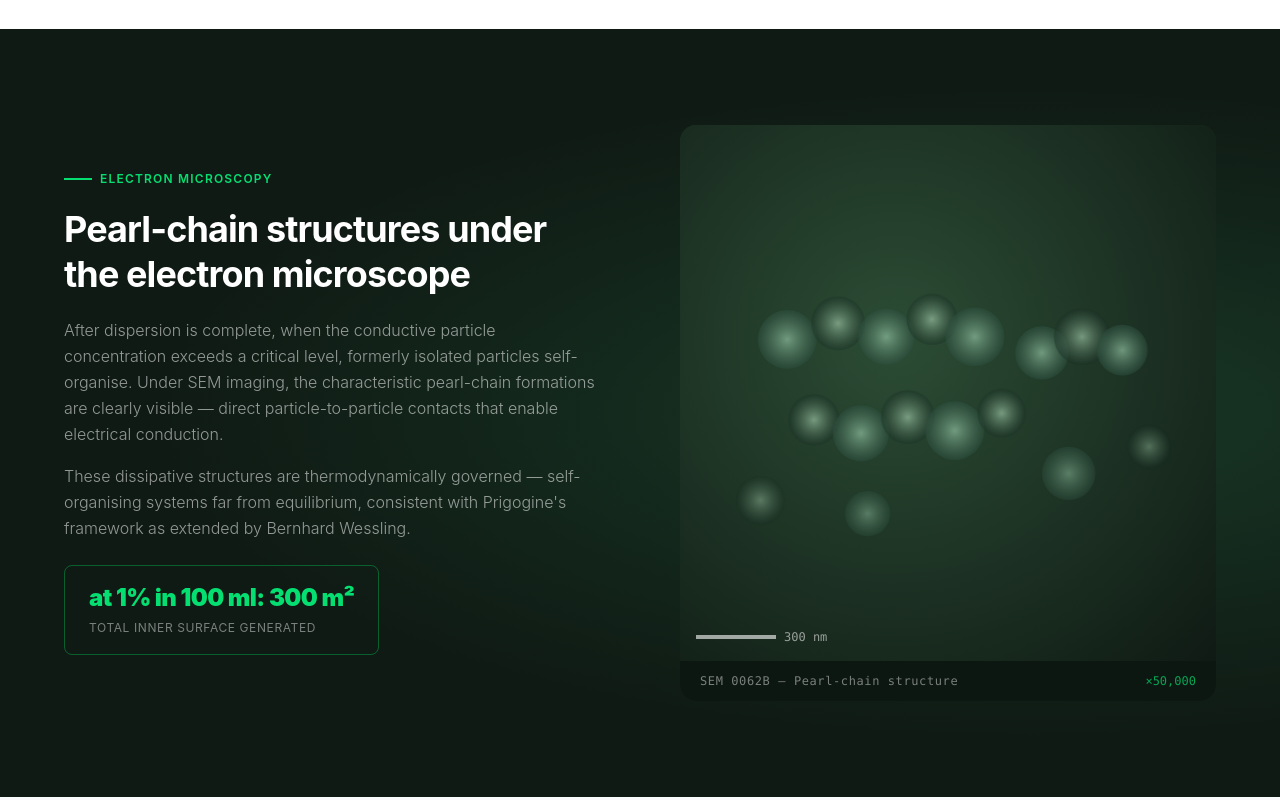
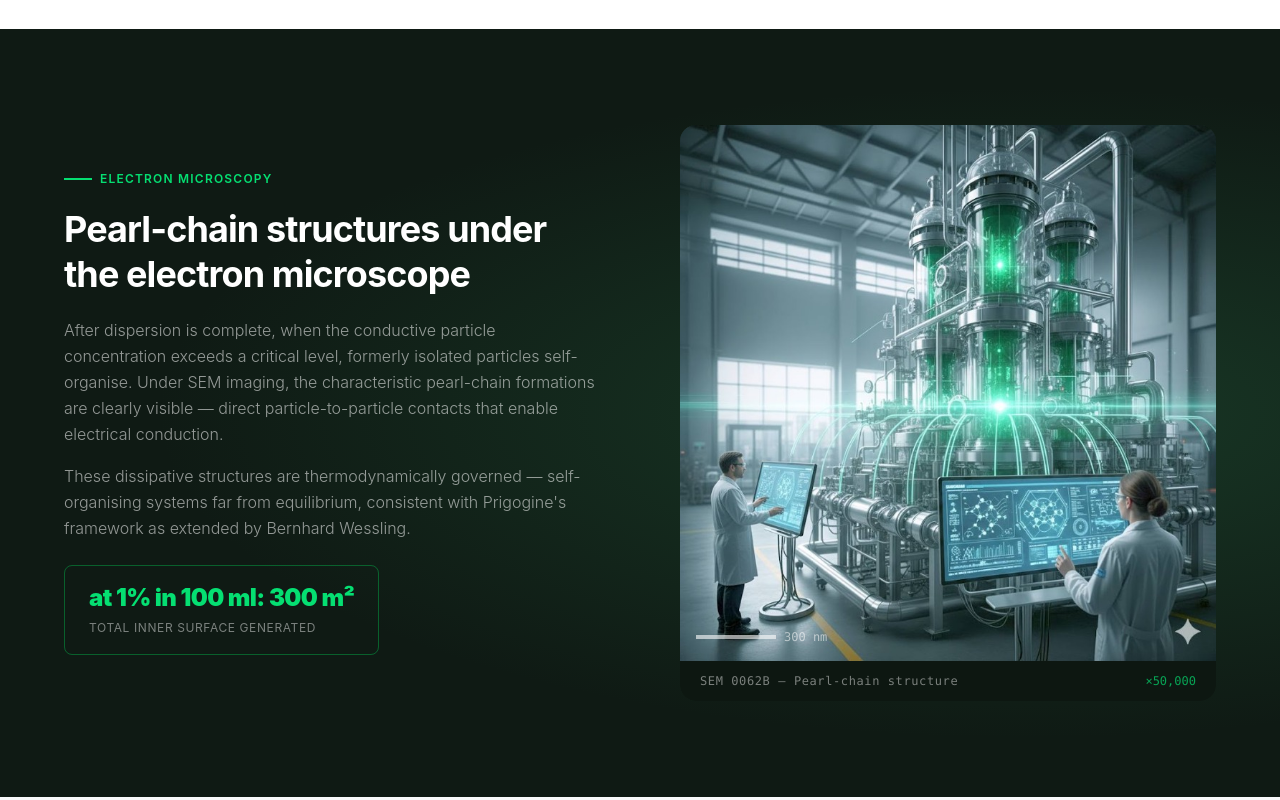
Before and after one commit to deploymentcode1621-dotcom/electroactivx, a React (Vite) app in the folder elektroactivx/: page /polymerdispersion in a window 1280 px wide. Shown: the part 2120-2920 px from the top of the page. Built offline with nearby package versions, Linux system fonts and the light colour scheme.

Commit message:
updated
by palak jaiswal

```diff
--- a/elektroactivx/src/App.jsx
+++ b/elektroactivx/src/App.jsx
@@ -2,7 +2,7 @@ import { BrowserRouter, Routes, Route } from "react-router-dom";
 
 import Products from "./pages/Products";
 
-import Dispersion from "./pages/products/Dispersion";
+// import Dispersion from "./pages/products/Dispersion";
 import PaniEB from "./pages/products/PaniEB";
 import PaniKot from "./pages/products/PaniKot";
 import Masterbatch from "./pages/products/Masterbatch";
@@ -29,7 +29,7 @@ function App() {
           <Route path="/about" element={<AboutUs />} />
           <Route path="/products" element={<Products />} />
 
-          <Route path="/products/dispersion" element={<Dispersion />} />
+          {/* <Route path="/products/dispersion" element={<Dispersion />} /> */}
           <Route path="/products/pani-eb" element={<PaniEB />} />
           <Route path="/products/pani-kot" element={<PaniKot />} />
           <Route path="/products/masterbatch" element={<Masterbatch />} />
--- a/elektroactivx/src/componants/Footer.jsx
+++ b/elektroactivx/src/componants/Footer.jsx
@@ -219,12 +219,12 @@ const Footer = () => {
               Germany
             </p>
 
-            <a
+            {/* <a
               href="mailto:bernhard.wessling@Elektroactivx.eu"
               className="text-white text-sm underline underline-offset-4 block mt-4 hover:text-emerald-400 transition-colors whitespace-nowrap"
             >
               bernhard.wessling@elektroactivx.co
-            </a>
+            </a> */}
           </div>
 
           {/* Column 4: Products */}
@@ -233,7 +233,7 @@ const Footer = () => {
 
             <ul className="flex flex-col gap-3">
               {[
-                "Conductive Polymer Dispersion",
+                // "Conductive Polymer Dispersion",
                 "Polyaniline Emeraldine Base",
                 "PAni-KOT Coating",
                 "Polyaniline Masterbatches",
--- a/elektroactivx/src/pages/PolymerDispersion.jsx
+++ b/elektroactivx/src/pages/PolymerDispersion.jsx
@@ -242,39 +242,35 @@ function SEMSection() {
         </Reveal>
         <Reveal delay={150}>
   <div className="rounded-2xl overflow-hidden" style={{ background: "#1a2e22" }}>
-            <div className="relative aspect-square" style={{ background: "radial-gradient(ellipse at 40% 40%, rgba(46,80,55,0.9) 0%, #0f1a14 100%)" }}>
-              <svg viewBox="0 0 400 400" xmlns="http://www.w3.org/2000/svg" className="absolute inset-0 w-full h-full">
-                <defs>
-                  <radialGradient id="pg1" cx="50%" cy="50%" r="50%">
-                    <stop offset="0%" stopColor="#8ab89a" stopOpacity="0.9" />
-                    <stop offset="100%" stopColor="#2e5040" stopOpacity="0.6" />
-                  </radialGradient>
-                  <radialGradient id="pg2" cx="50%" cy="50%" r="50%">
-                    <stop offset="0%" stopColor="#a0c8a8" stopOpacity="0.8" />
-                    <stop offset="100%" stopColor="#1a3025" stopOpacity="0.5" />
-                  </radialGradient>
-                </defs>
-                <g opacity="0.85">
-                  {[[80,160,22,"pg1"],[118,148,20,"pg2"],[154,158,21,"pg1"],[188,145,19,"pg2"],[220,158,22,"pg1"],
-                    [100,220,19,"pg2"],[135,230,21,"pg1"],[170,218,20,"pg2"],[205,228,22,"pg1"],[240,215,18,"pg2"],
-                    [270,170,20,"pg1"],[300,158,21,"pg2"],[330,168,19,"pg1"]].map(([cx,cy,r,g],i) => (
-                    <circle key={i} cx={cx} cy={cy} r={r} fill={`url(#${g})`} />
-                  ))}
-                  <circle cx="60" cy="280" r="18" fill="url(#pg2)" opacity="0.7" />
-                  <circle cx="290" cy="260" r="20" fill="url(#pg1)" opacity="0.75" />
-                  <circle cx="350" cy="240" r="16" fill="url(#pg2)" opacity="0.65" />
-                  <circle cx="140" cy="290" r="17" fill="url(#pg1)" opacity="0.7" />
-                </g>
-              </svg>
+
+    <div
+      className="relative aspect-square"
+      style={{
+        background:
+          "radial-gradient(ellipse at 40% 40%, rgba(46,80,55,0.9) 0%, #0f1a14 100%)",
+      }}
+    >
+
+      {/* IMAGE ADDED HERE */}
+      <img
+        src="/images/PolyanilineProcessingInProgress.jpeg"
+        alt="Pearl Chain Structure"
+        className="absolute inset-0 w-full h-full object-cover"
+      />
+
       <div className="absolute bottom-4 left-4 flex items-center gap-2">
         <div className="w-20 h-1 bg-white/60" />
         <span className="text-xs text-white/55 font-mono">300 nm</span>
       </div>
     </div>
+
     <div className="bg-black/50 px-5 py-3 flex justify-between items-center">
-              <span className="text-xs text-white/45 font-mono tracking-wider">SEM 0062B — Pearl-chain structure</span>
+      <span className="text-xs text-white/45 font-mono tracking-wider">
+        SEM 0062B — Pearl-chain structure
+      </span>
       <span className="text-xs text-green-400/70 font-mono">×50,000</span>
     </div>
+
   </div>
 </Reveal>
       </div>
--- a/elektroactivx/src/pages/Products.jsx
+++ b/elektroactivx/src/pages/Products.jsx
@@ -347,9 +347,9 @@ For understanding the structure, see above graph and this link. Conducting Polym
                   Polyaniline processing in progress
                 </span>
               </div>
-              <div className="absolute top-5 right-6">
+              {/* <div className="absolute top-5 right-6">
                 <span className="text-white/60 text-xs tracking-widest uppercase font-light">Komstruk R&D Lab — Navi Mumbai</span>
-              </div>
+              </div> */}
             </div>
           </Reveal>
 
--- a/elektroactivx/src/pages/products/Dispersion.jsx
+++ /dev/null
@@ -1,38 +0,0 @@
-import ProductPageLayout from "./ProductPageLayout";
-
-export default function Dispersion() {
-  return (
-    <ProductPageLayout
-      breadcrumb="Dispersion"
-      title="Conductive Polymer Dispersion"
-      subtitle="Conducting polymers such as Polyaniline have strong potential for industrial and commercial use, but their very high charge density and surface tension make them difficult to disperse and process."
-      description="ElektroactivX has developed process-friendly conductive polymer dispersion technology using thermoplastic resin polyaniline blends and masterbatch systems. This enables easier incorporation into solvent systems and polymer compositions, while also supporting improved conductivity in many applications."
-      form="Dispersion / process technology"
-      code="Technology Platform"
-      packSize="Application dependent"
-      leadTime="As per requirement"
-      specs={[
-        { label: "Material Base", value: "Polyaniline" },
-        { label: "Particle Form", value: "Nanoscopic dispersed particles" },
-        { label: "Typical Size", value: "Around 100 nm" },
-        { label: "Processing Benefit", value: "Improved handling and dispersion" },
-        { label: "Use Case", value: "Industrial solvent and polymer systems" },
-        { label: "Focus", value: "Conductivity + compatibility" },
-      ]}
-      highlights={[
-        "Designed to solve the processing challenge of conductive polymers in industrial systems.",
-        "Supports easier incorporation into multiple solvent systems and polymer media.",
-        "Useful where both dispersion quality and conductivity matter.",
-        "Built around ElektroactivX expertise in processable conductive polymer technology.",
-      ]}
-      applications={[
-        "Anticorrosive additive systems",
-        "EMI shielding formulations",
-        "Antistatic solutions",
-        "Radar absorbing materials",
-        "Solid electrolyte capacitor development",
-        "Specialized conductive coatings",
-      ]}
-    />
-  );
-}
```
Also changed, not shown: elektroactivx/public/images/PolyanilineProcessingInProgress.jpeg (added). Lines whose indentation alone changed are shown as unchanged.
